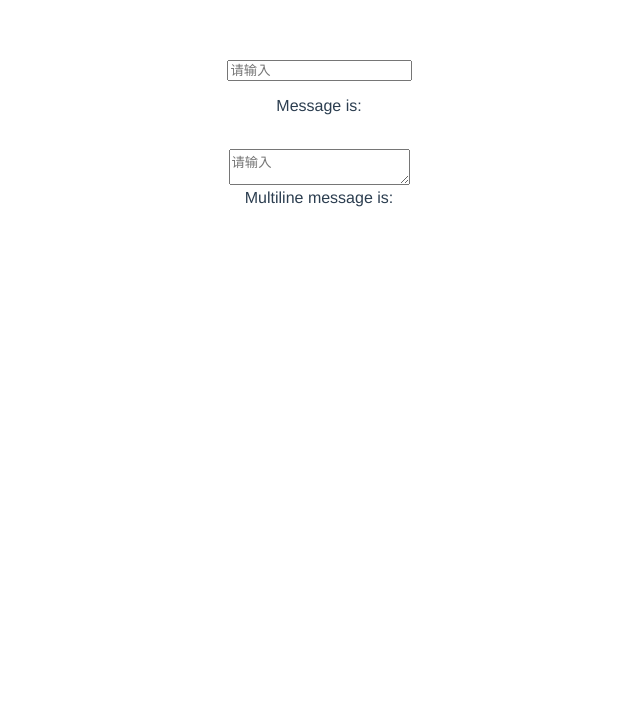
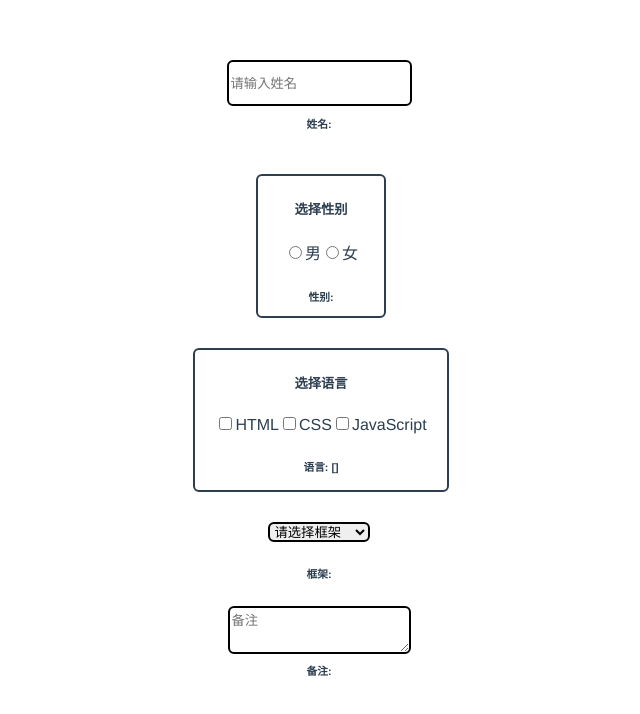
Before and after one commit to Evergarden0101/Vue3book, a Vue app: page / in a window 1280 px wide. Shown: the top 714 px of the page, without its empty margins (321-961 px from the left). Built offline with nearby package versions, Linux system fonts and the light colour scheme.

Commit message:
questionare

```diff
--- /dev/null
+++ b/src/components/questionare.vue
@@ -0,0 +1,108 @@
+<template>
+  <div id="app">
+    <input v-model.trim="name" placeholder="请输入姓名" class="inText" />
+    <h6>姓名: {{ name }}</h6>
+    <br />
+
+    <div class="sex">
+      <h5>选择性别</h5>
+      <input type="radio" id="男" value="男" v-model="sex" />
+      <label for="男">男</label>
+      <input type="radio" id="女" value="女" v-model="sex" />
+      <label for="女">女</label>
+      <h6>性别: {{ sex }}</h6>
+    </div>
+
+    <div class="mulChoice">
+      <h5>选择语言</h5>
+      <input type="checkbox" id="HTML" value="HTML" v-model="checkedLang" />
+      <label for="HTML">HTML</label>
+      <input type="checkbox" id="CSS" value="CSS" v-model="checkedLang" />
+      <label for="CSS">CSS</label>
+      <input
+        type="checkbox"
+        id="JavaScript"
+        value="JavaScript"
+        v-model="checkedLang"
+      />
+      <label for="JavaScript">JavaScript</label>
+      <h6>语言: {{ checkedLang }}</h6>
+    </div>
+
+    <select v-model="selected" class="select">
+      <option disabled selected value style="display: none">请选择框架</option>
+      <option>Vue 2.x</option>
+      <option>Vue 3.0</option>
+    </select>
+    <h6>框架: {{ selected }}</h6>
+
+    <textarea
+      v-model="mulMessage"
+      placeholder="备注"
+      class="mulText"
+    ></textarea>
+    <br />
+    <h6>备注:</h6>
+    <p style="white-space: pre-line">{{ mulMessage }}</p>
+    <br />
+  </div>
+</template>
+
+<script>
+import { reactive, ref, toRefs } from "vue";
+export default {
+  setup() {
+    const data = reactive({
+      name: "",
+      mulMessage: "",
+      selected: "",
+      sex: "",
+      checkedLang: [],
+    });
+
+    return {
+      ...toRefs(data),
+    };
+  },
+};
+</script>
+
+<style>
+.inText {
+  height: 40px;
+  margin-bottom: -20px;
+  border: 2px solid;
+  border-radius: 6px;
+}
+.sex {
+  width: 10%;
+  height: 140px;
+  position: relative;
+  left: 45%;
+  margin-bottom: 30px;
+  border: 2px solid;
+  border-radius: 6px;
+}
+.mulChoice {
+  width: 20%;
+  height: 140px;
+  position: relative;
+  left: 40%;
+  margin-bottom: 30px;
+  border: 2px solid;
+  border-radius: 6px;
+}
+.select {
+  height: 20px;
+  width: 8%;
+  margin-bottom: -20px;
+  border: 2px solid;
+  border-radius: 6px;
+}
+.mulText {
+  height: 40px;
+  margin-bottom: -20px;
+  border: 2px solid;
+  border-radius: 6px;
+}
+</style>
--- a/src/components/vmodel.vue
+++ b/src/components/vmodel.vue
@@ -1,5 +1,7 @@
 <template>
   <div id="app">
+
+    <!--输入-->
     <input v-model="message" placeholder="请输入" />
     <p>Message is: {{ message }}</p>
     <br />
@@ -9,6 +11,16 @@
     <br />
     <span>Multiline message is:</span>
     <p style="white-space: pre-line">{{ mulMessage }}</p>
+    <br />
+
+    <!--选择-->
+    <select v-model="selected">
+      <option>A</option>
+      <option>B</option>
+      <option>C</option>
+    </select>
+    <br />
+    <span>Selected: {{ selected }}</span>
   </div>
 </template>
 
@@ -19,6 +31,7 @@ export default {
     const data = reactive({
       message: "",
       mulMessage: "",
+      selected: "",
     });
 
     return {
--- a/src/main.js
+++ b/src/main.js
@@ -6,10 +6,12 @@ import Insert from './Insert.vue'
 import Computed from './components/Compute.vue'
 import Watch from './components/watch.vue'
 import Vmodel from './components/vmodel.vue'
+import Questionare from './components/questionare.vue';
 
 //createApp(App).mount('#app')
 //createApp(Data).mount('#app')
 //createApp(Insert).mount('#app')
 //createApp(Computed).mount('#app')
 //createApp(Watch).mount('#app')
-createApp(Vmodel).mount('#app')
+//createApp(Vmodel).mount('#app')
+createApp(Questionare).mount('#app')
```
